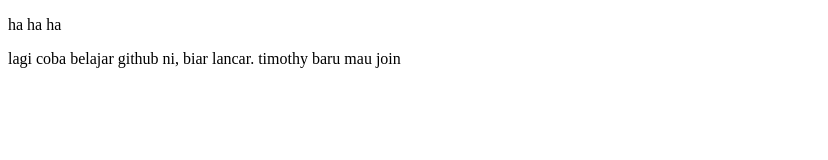
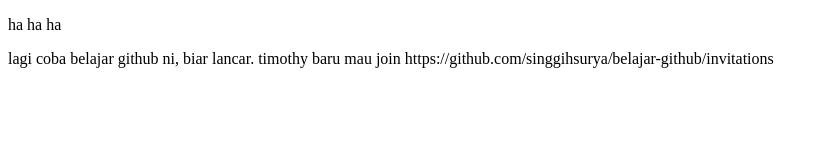
Before and after one commit to singgihsurya/belajar-github, a plain HTML site: page index.html in a window 1280 px wide. Shown: the whole page, without its empty margins (0-828 px from the left). Drawn offline with Linux system fonts and the light colour scheme.

Commit message:
link timothy join

```diff
--- a/index.html
+++ b/index.html
@@ -11,5 +11,9 @@ lagi coba belajar github ni, biar lancar.
 
 timothy baru mau join
 
+
+https://github.com/singgihsurya/belajar-github/invitations
+
+
 </body>
 </html>
```
